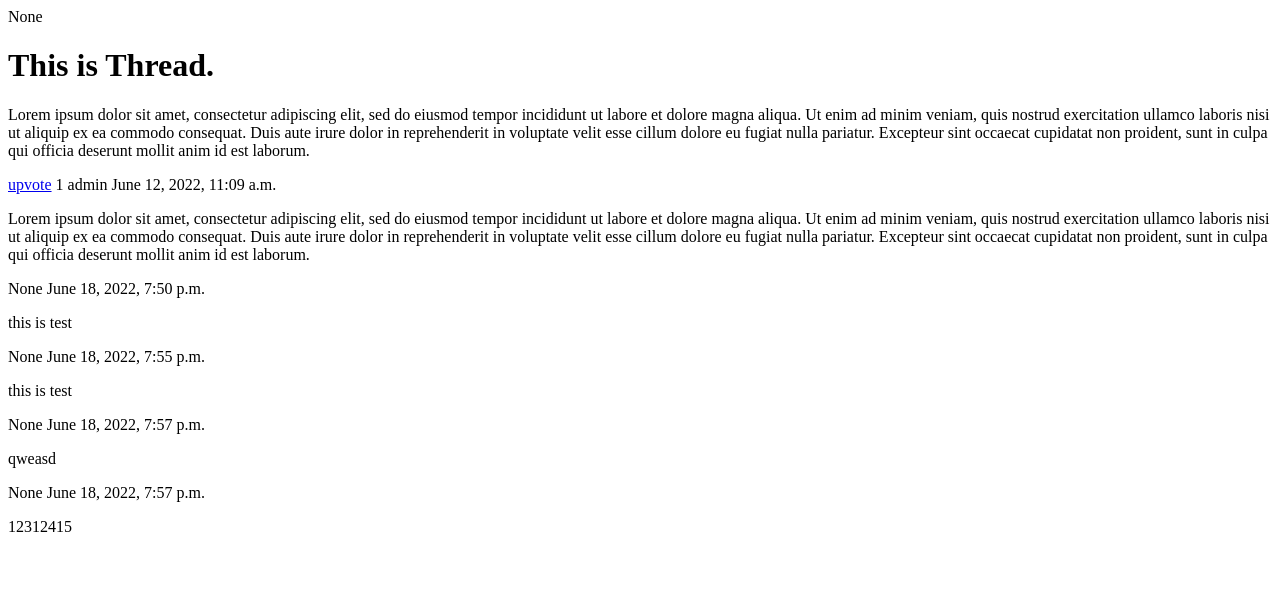
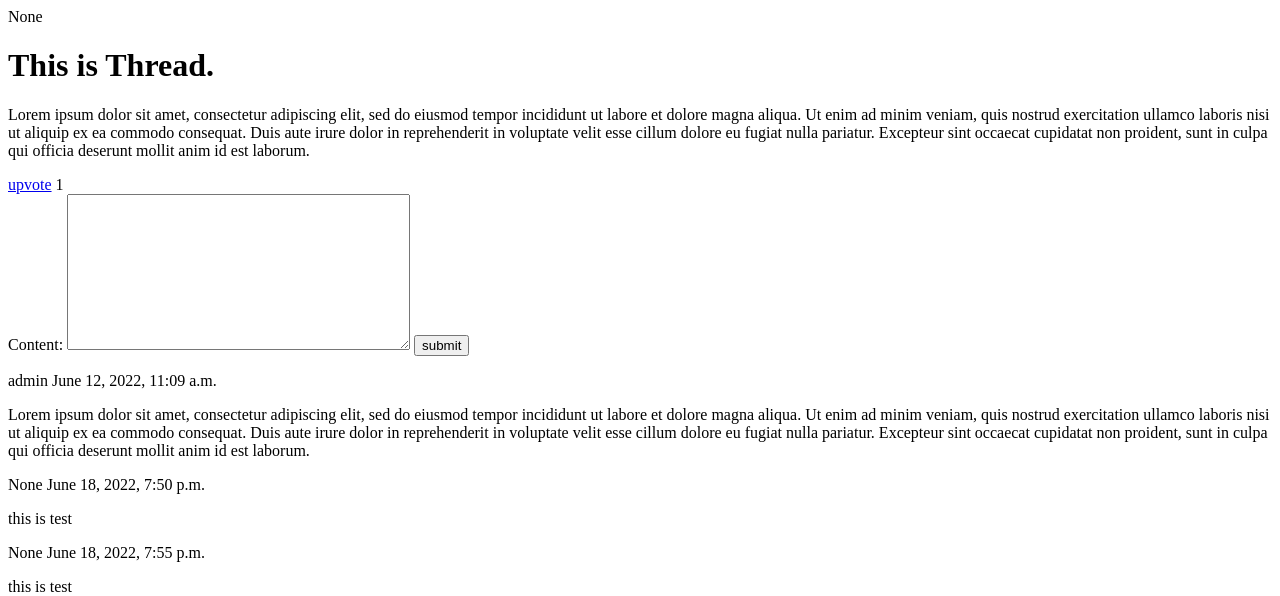
Before and after one commit to bynnoh/cp-thread, a Django app: page /2 in a window 1280 px wide. Shown: the top 596 px of the page. Run offline with Django 4.2, Linux system fonts and the light colour scheme; data comes from the database, SQL or seed files in the repository; both versions use the stored data as it was after the commit.

Commit message:
feat: submit commment in thread-detail

```diff
--- /dev/null
+++ b/main/forms.py
@@ -0,0 +1,8 @@
+
+from django import forms
+from .models import Comment
+
+class CommentForm(forms.ModelForm):
+    class Meta:
+        model = Comment
+        fields = ['content']
--- a/main/models.py
+++ b/main/models.py
@@ -32,7 +32,7 @@ class Thread(models.Model):
 
 class Comment(models.Model):
     thread = models.ForeignKey(Thread, on_delete=models.CASCADE)
-    content = models.TextField(max_length=1000)
+    content = models.TextField(max_length=5000)
     author = models.ForeignKey(User, null=True, on_delete=models.SET_NULL)
 
     upvotes = models.IntegerField(default=0, editable=False)
--- a/main/urls.py
+++ b/main/urls.py
@@ -4,8 +4,9 @@ from . import views
 
 urlpatterns = [
     path('', views.ThreadList.as_view()),
-    path('submit', views.ThreadCreate.as_view()),
-    path('<int:pk>', views.ThreadDetail.as_view(), name='thread-detail'),
+    path('<int:pk>', views.thread_detail, name='thread-detail'),
+    path('<int:pk>/submit-comment', views.submit_comment, name='submit-comment'),
     path('upvote/<int:pk>', views.upvote_thread, name='upvote'),
     path('topic/<str:slug>', views.topic_page),
+    path('submit', views.ThreadCreate.as_view()),
 ]
--- a/main/views.py
+++ b/main/views.py
@@ -1,13 +1,14 @@
+from django.urls import reverse
 from django.views.generic import ListView, DetailView, CreateView
 from django.shortcuts import get_object_or_404, redirect, render
-
 from .models import Topic, Thread, Comment, Vote
+from .forms import CommentForm
 
 class ThreadList(ListView):
     model = Thread
 
-class ThreadDetail(DetailView):
-    model = Thread
+# class ThreadDetail(DetailView):
+#     model = Thread
 
 class ThreadCreate(CreateView):
     model = Thread
@@ -21,6 +22,44 @@ class CommentDetail(DetailView):
 
 class CommentCreate(CreateView):
     model = Comment
+    fields = ['content']
+    # http_method_names = ['POST']
+    # template_name = 'thread_detail.html'
+    # model = Comment
+    # form_class = CommentForm
+
+    # def form_valid(self, form):
+    #     form.instance.thread = Thread.objects.get(pk=self.kwargs.get("pk"))
+    #     return super().form_valid(form)
+
+    # def get_success_url(self):
+    #     return reverse('thread-detail', kwargs={'pk': self.kwargs.get("pk")})
+
+def thread_detail(request, pk):
+    thread = get_object_or_404(Thread, pk=pk)
+    form = CommentForm()
+
+    return render(
+        request,
+        'main/thread_detail.html',
+        {
+            'thread': thread,
+            'form': form
+        }
+    )
+
+def submit_comment(request, pk):
+    thread = Thread.objects.get(pk=pk)
+
+    if request.method == "POST":
+        form = CommentForm(request.POST)
+        form.save(commit=False)
+        form.instance.thread = thread
+        form.save()
+        return redirect(thread.get_absolute_url())
+
+    else:
+        return redirect(thread.get_absolute_url())
 
 def topic_page(request, slug):
     topic = Topic.objects.get(slug=slug)
--- a/templates/main/thread_detail.html
+++ b/templates/main/thread_detail.html
@@ -9,6 +9,11 @@
 <a href={% url 'upvote' thread.id %}>upvote</a>
 {{ thread.upvotes }}
 
+<form method='POST' action='{% url 'submit-comment' thread.pk %}'> {% csrf_token %}
+    {{ form }}
+    <button type="submit">submit</button>
+</form>
+
 {% if thread.comment_set.exists %}
     {% for comment in thread.comment_set.iterator %}
         {{ comment.author }} {{comment.created_at }}
```
Also changed, not shown: db.sqlite3, main/migrations/0009_alter_comment_content.py (added).
